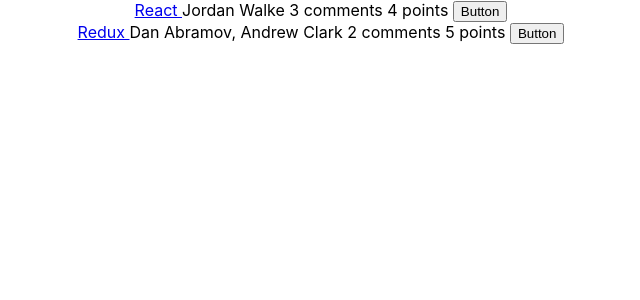
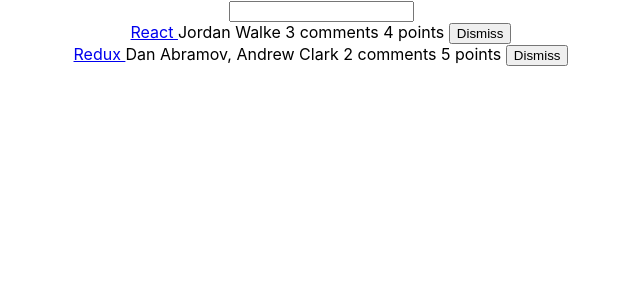
Before and after one commit to madstone0-0/hackernews, a React (Create React App) app: page / in a window 1280 px wide. Shown: the top 300 px of the page, without its empty margins (319-959 px from the left). Built offline with nearby package versions, Linux system fonts and the light colour scheme; the HTML template or start-up script is replaced by a standard one.

Commit message:
Added search functionality

```diff
--- a/src/App.js
+++ b/src/App.js
@@ -1,6 +1,13 @@
 import React, { Component } from "react";
 import "./App.css";
-import { type } from "os";
+
+function isSearched(searchTerm) {
+  return function(item) {
+    return (
+      !searchTerm || item.title.toLowerCase().includes(searchTerm.toLowerCase())
+    );
+  };
+}
 
 class App extends Component {
   constructor(props) {
@@ -26,10 +33,12 @@
     ];
 
     this.state = {
-      list
+      list,
+      searchTerm: " "
     };
 
     this.onDismiss = this.onDismiss.bind(this);
+    this.onSearchChange = this.onSearchChange.bind(this);
   }
 
   // Dismiss stuff
@@ -41,10 +50,18 @@
     this.setState({ list: updatedList });
   }
 
+  //Search stuff
+  onSearchChange(event) {
+    this.setState({ searchTerm: event.target.value });
+  }
+
   render() {
     return (
       <div className="App">
-        {this.state.list.map(item => (
+        <form>
+          <input type="text" onChange={this.onSearchChange} />
+        </form>
+        {this.state.list.filter(isSearched(this.state.searchTerm)).map(item => (
           <div key={item.objectID}>
             <span>
               <a href={item.url}>{item.title}</a>
@@ -57,7 +74,7 @@
                 onClick={() => this.onDismiss(item.objectID)}
                 type="button"
               >
-                Button
+                Dismiss
               </button>
             </span>
           </div>
```
